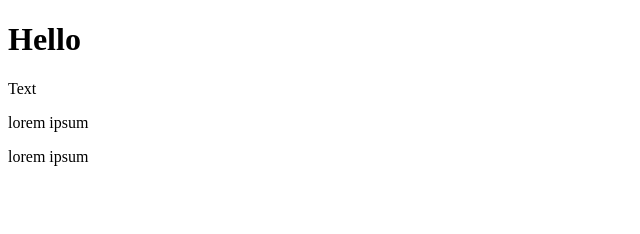
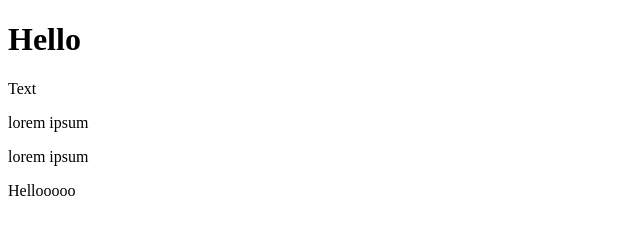
Before and after one commit to GhostRiley2528/lesson1-Activity1, a plain HTML site: page index.html in a window 1280 px wide. Shown: the full height of the page, 0-640 px from the left. Drawn offline with Linux system fonts and the light colour scheme.

Commit message:
test1234

```diff
--- a/index.html
+++ b/index.html
@@ -13,6 +13,7 @@
 <p>Text</p>
 <p>lorem ipsum</p>
 <p>lorem ipsum</p>
+<p>Hellooooo</p>
         <script src="" async defer></script>
     </body>
 </html>
```
